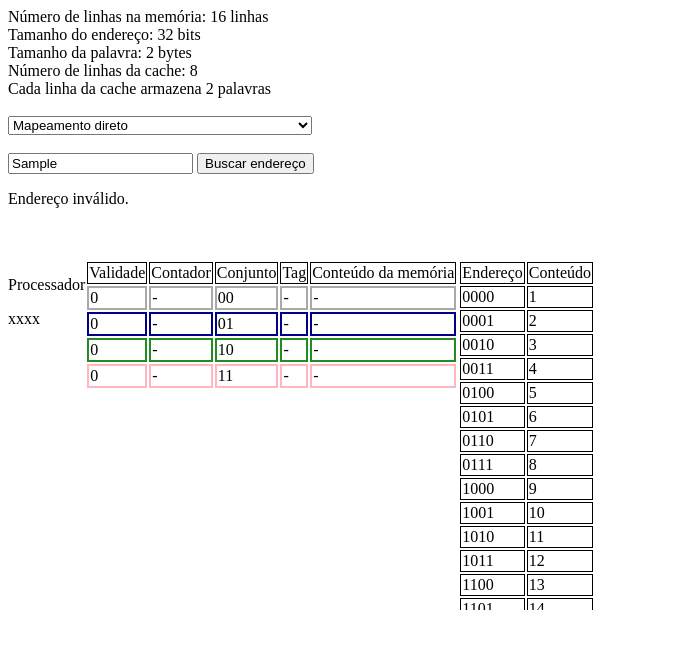
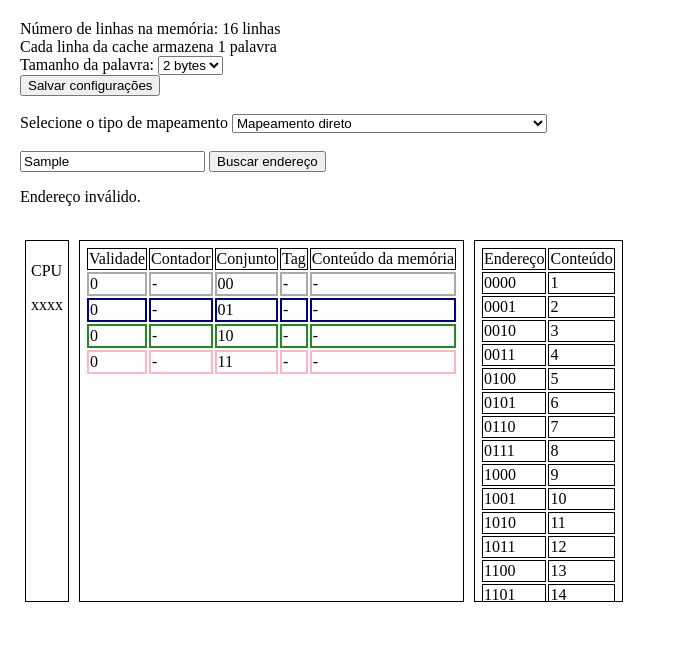
Before and after one commit to brunamagrinidacruz/cache-memory, a plain HTML site: page simulator.html in a window 1280 px wide. Both pictures are taken after typing "Sample" into the empty fields and a click on the button "Buscar endereço". Shown: the whole page, without its empty margins (0-678 px from the left). Drawn offline with Linux system fonts and the light colour scheme.

Commit message:
Finalizado simulador

```diff
--- a/constantes.js
+++ b/constantes.js
@@ -1,7 +1,7 @@
 /*!< Constantes de configuração das memórias  */
 const QUANTIDADE_LINHAS_NA_CACHE = 4;
 
-const TAMANHO_PALAVRA = 2; /*!< Em bytes, o tamanho da palavra */
+const TAMANHO_PALAVRA = parseInt(document.getElementById("tamanhoPalavra").value); /*!< Em bytes, o tamanho da palavra */
 const QUANTIDADE_PALAVRAS_LINHA_CACHE = 1; /*!< Representa a quantidade de palavras que uma linha da cache consegue armazenar */
 
 /**
--- a/index.js
+++ b/index.js
@@ -31,7 +31,13 @@ document.getElementById("funcaoDeMapeamento").onchange = function () {
     criarMemoriaCache(selecionarMapeamento);
 }
 
-let buscarEndereco = document.getElementById("buscarEndereco")
+const salvarConfiguracoes = document.getElementById("salvarConfiguracoes");
+salvarConfiguracoes.addEventListener("click", (e) => {
+    e.preventDefault()
+    window.location.reload();
+})
+
+const buscarEndereco = document.getElementById("buscarEndereco")
 buscarEndereco.addEventListener("click", (e) => {
     e.preventDefault();
 
@@ -47,24 +53,11 @@ buscarEndereco.addEventListener("click", (e) => {
         return;
     }
 
-    /**
-     * Para tamanho da palavra 2 bytes -> 1 bit para representar byteoffset
-     * Para tamanho de bloco na linha da cache de 2 palavras -> 1 bit para representar wordoffset
-     * Para tamanho
-     * 110110101
-     *      tag      |     |     0      |     1
-     *               | set | wordoffset | byteoffset
-     *
-     */
-
     // const byteoffset = enderecoCompleto.substring(enderecoCompleto.length - QUANTIDADE_BYTEOFFSET, enderecoCompleto.length);
     const wordoffset = enderecoCompleto.substring(enderecoCompleto.length - (QUANTIDADE_BYTEOFFSET + QUANTIDADE_WORDOFFSET), enderecoCompleto.length - QUANTIDADE_BYTEOFFSET);
 
     switch(funcaoDeMapeamento) {
         case MAPEAMENTO_DIRETO:
-            let inicio = enderecoCompleto.length - (QUANTIDADE_BYTEOFFSET + QUANTIDADE_WORDOFFSET + QUANTIDADE_SET);
-            let fim = enderecoCompleto.length - (QUANTIDADE_BYTEOFFSET + QUANTIDADE_WORDOFFSET);
-            const conjunto = enderecoCompleto.substring(inicio, fim);
             memoriaCache = mapeamento_direto(memoriaCache, enderecoCompleto, Math.round(Math.log2(quantidade_de_conjuntos)), wordoffset);
             break;
         case MAPEAMENTO_TOTALMENTE_ASSOCIATIVO:
--- a/simulator.html
+++ b/simulator.html
@@ -5,6 +5,10 @@
     <title>Cache Memory</title>
 </head>
 <style>
+    body {
+        margin: 20px;
+    }
+
     tr, td{
         border: 1px solid black;
     }
@@ -13,20 +17,33 @@
         max-height: 350px;
         overflow: scroll;
     }
+
+    .componente {
+        margin: 0 5px 0 5px;
+        border: 1px solid black;
+        padding: 5px 5px 5px 5px;
+    }
 </style>
 <body>
+    <div class="main">
+        <form>
             Número de linhas na memória: 16 linhas <br/>
-    Tamanho do endereço: 32 bits <br/>
-    Tamanho da palavra: 2 bytes <br/>
-    Número de linhas da cache: 8 <br/>
-    Cada linha da cache armazena 2 palavras <br/>
+            Cada linha da cache armazena 1 palavra <br/>
+            Tamanho da palavra:
+            <select id="tamanhoPalavra">
+                <option value="2">2 bytes</option>
+                <option value="4">4 bytes</option>
+            </select>
+            <br/>
+            <button id="salvarConfiguracoes">Salvar configurações</button> <br/>
+        </form>
 
         <br/>
-
+        <label>Selecione o tipo de mapeamento</label>
         <select id="funcaoDeMapeamento">
             <option value="direto">Mapeamento direto</option>
             <option value="associativo">Mapeamento totalmente associativo (com LRU)</option>
-        <option value="conjunto">Mapeamento associativo por conjunto</option>
+            <option value="conjunto">Mapeamento associativo por conjunto (com LRU)</option>
         </select>
 
         <br/><br/>
@@ -36,16 +53,15 @@
             <button id="buscarEndereco">Buscar endereço</button>
         </form>
         <p id="mensagem"></p>
-
-    <br/><br/>
+        <br/>
 
         <div id="computador" style="display: flex">
-        <div>
-            <p> Processador </p>
+            <div class="componente">
+                <p> CPU </p>
                 <p id="processador">xxxx</p>
             </div>
 
-        <div class="tabela">
+            <div class="componente">
                 <table id="simulador">
                     <thead>
                         <tr>
@@ -59,7 +75,7 @@
                 </table>
             </div>
 
-        <div class="tabela">
+            <div class="tabela componente">
                 <table>
                     <thead>
                         <tr>
@@ -94,5 +110,6 @@
         <script src="cache.js"></script>
         <script src="funcoes_de_mapeamento.js"></script>
         <script src="index.js"></script>
+    </div>
 </body>
 </html>
```
Also changed, not shown: funcoes_de_mapeamento.js (+0 -10 lines). Lines whose indentation alone changed are shown as unchanged.
